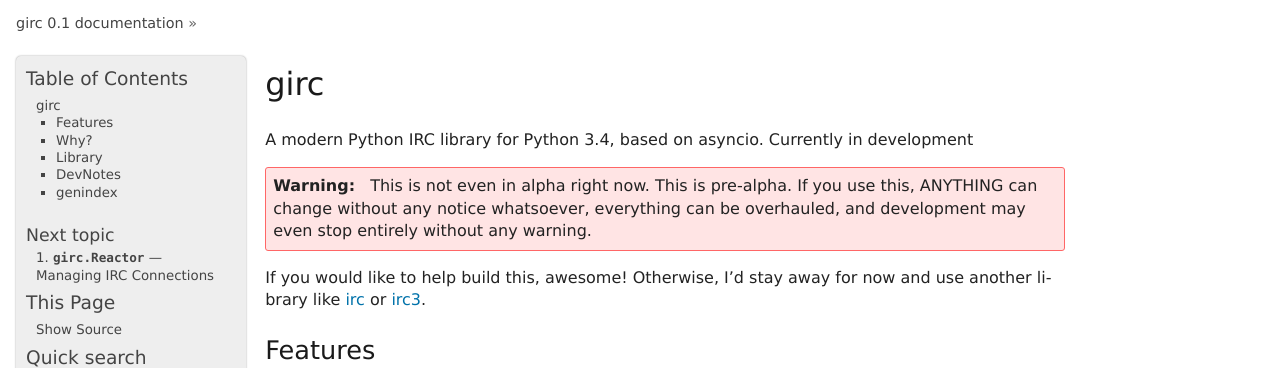
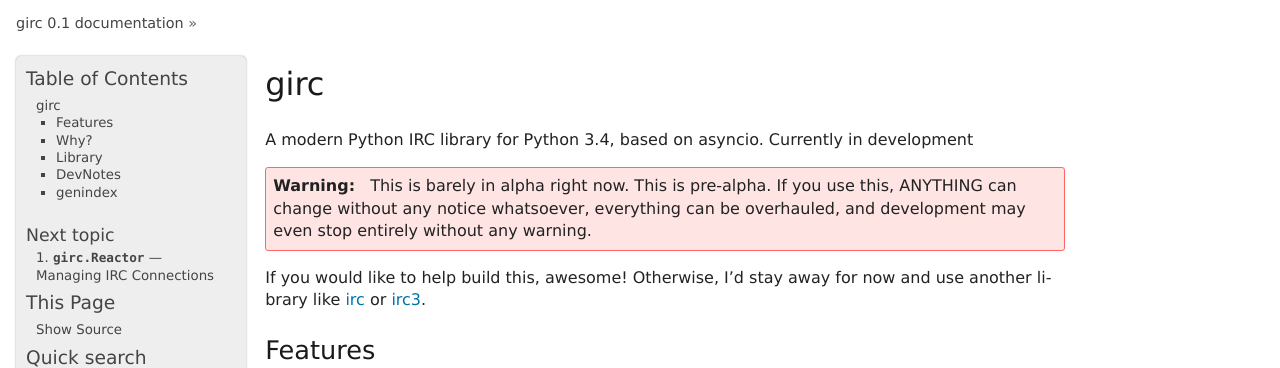
Before and after one commit to goshuirc/irc, a Sphinx documentation site: the page built from docs/index.rst, in a window 1280 px wide and 900 px high. Shown: the top 368 px of the window. Built offline with Sphinx 7.4.7, drawn with Linux system fonts in a browser that asks for light colours; pages that are not in the unit, such as notebooks, are missing from menus.

Commit message:
readme: Say real state of library, use better image link

```diff
--- a/README.rst
+++ b/README.rst
@@ -1,10 +1,10 @@
-.. image:: docs/logo.png
+.. image:: https://cdn.rawgit.com/DanielOaks/girc/master/docs/logo.png
     :alt: gIRC
     :align: center
 
 A modern Python IRC library for Python 3.4, based on asyncio. In Development.
 
-This is not even in alpha right now. If you use this, anything can change without any notice whatsoever, everything can be overhauled, and development may even stop entirely without any warning.
+This is barely in alpha right now. If you use this, anything can change without any notice whatsoever, everything can be overhauled, and development may even stop entirely without any warning.
 
 If you would like to help build this, awesome! Otherwise, I'd stay away for now and use another library: `irc <https://bitbucket.org/jaraco/irc>`_, `irc3 <https://github.com/gawel/irc3/>`_.
 
--- a/docs/index.rst
+++ b/docs/index.rst
@@ -3,7 +3,7 @@
 A modern Python IRC library for Python 3.4, based on asyncio. Currently in development
 
 .. WARNING::
-    This is not even in alpha right now. This is pre-alpha. If you use this, ANYTHING can change without any notice whatsoever, everything can be overhauled, and development may even stop entirely without any warning.
+    This is barely in alpha right now. This is pre-alpha. If you use this, ANYTHING can change without any notice whatsoever, everything can be overhauled, and development may even stop entirely without any warning.
 
 If you would like to help build this, awesome! Otherwise, I'd stay away for now and use another library like `irc <https://bitbucket.org/jaraco/irc>`_ or `irc3 <https://github.com/gawel/irc3/>`_.
 
```
